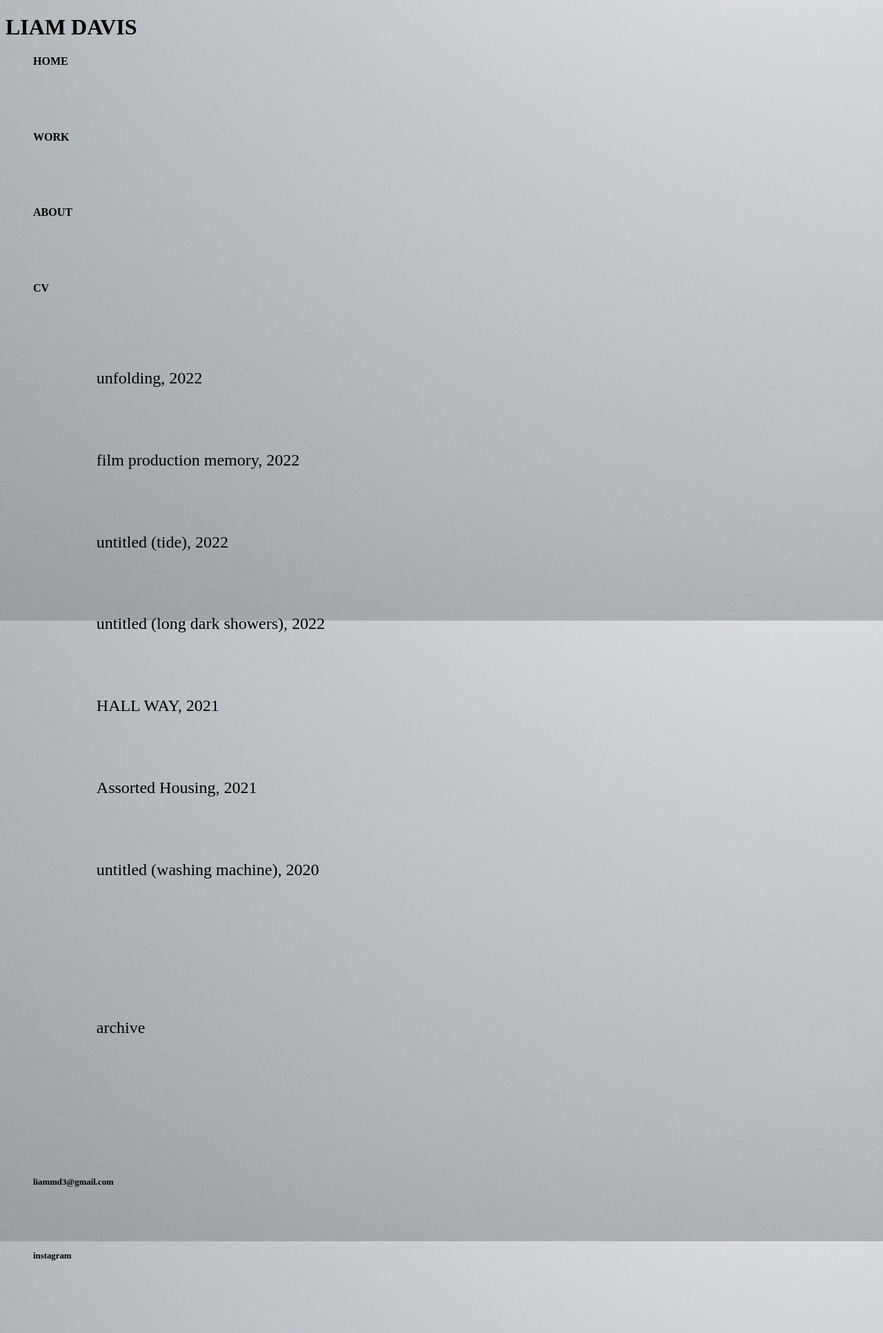
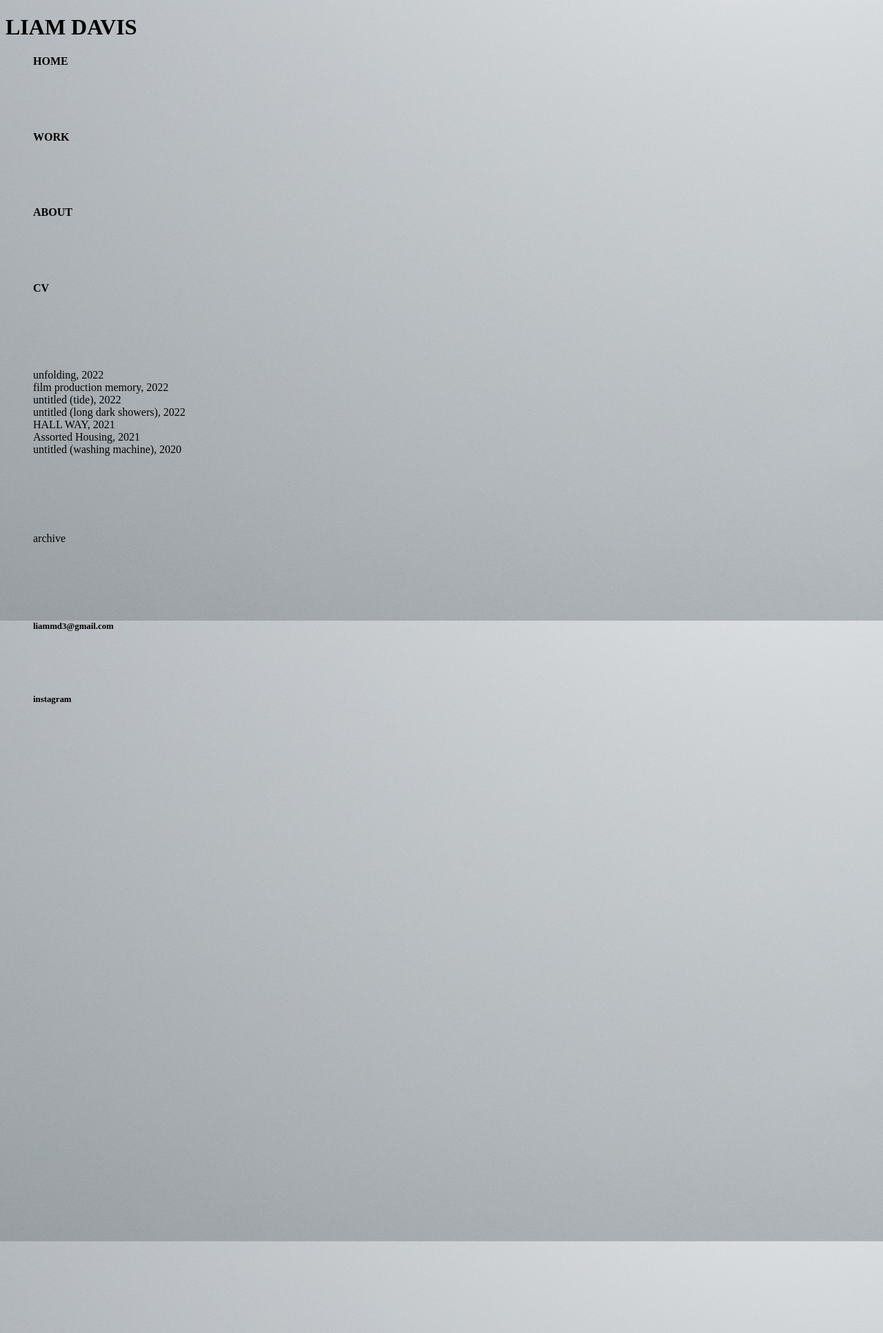
Before and after one commit to liammdavis/liammdavis.github.io, a Jekyll site: the page built from work/index.html, in a window 1280 px wide. Shown: the whole page at 69% size. Built offline with Jekyll 4.4.1, drawn with Linux system fonts in a browser that asks for light colours.

Commit message:
Update main.css

```diff
--- a/css/main.css
+++ b/css/main.css
@@ -45,7 +45,7 @@ footer {
     font-size: .8em;
 }
 
-.piece li, .other li {
+.piece ul li, .other ul li {
     padding-bottom: 7.5%;
     margin-left: 7.5%;
     list-style: none;
```
